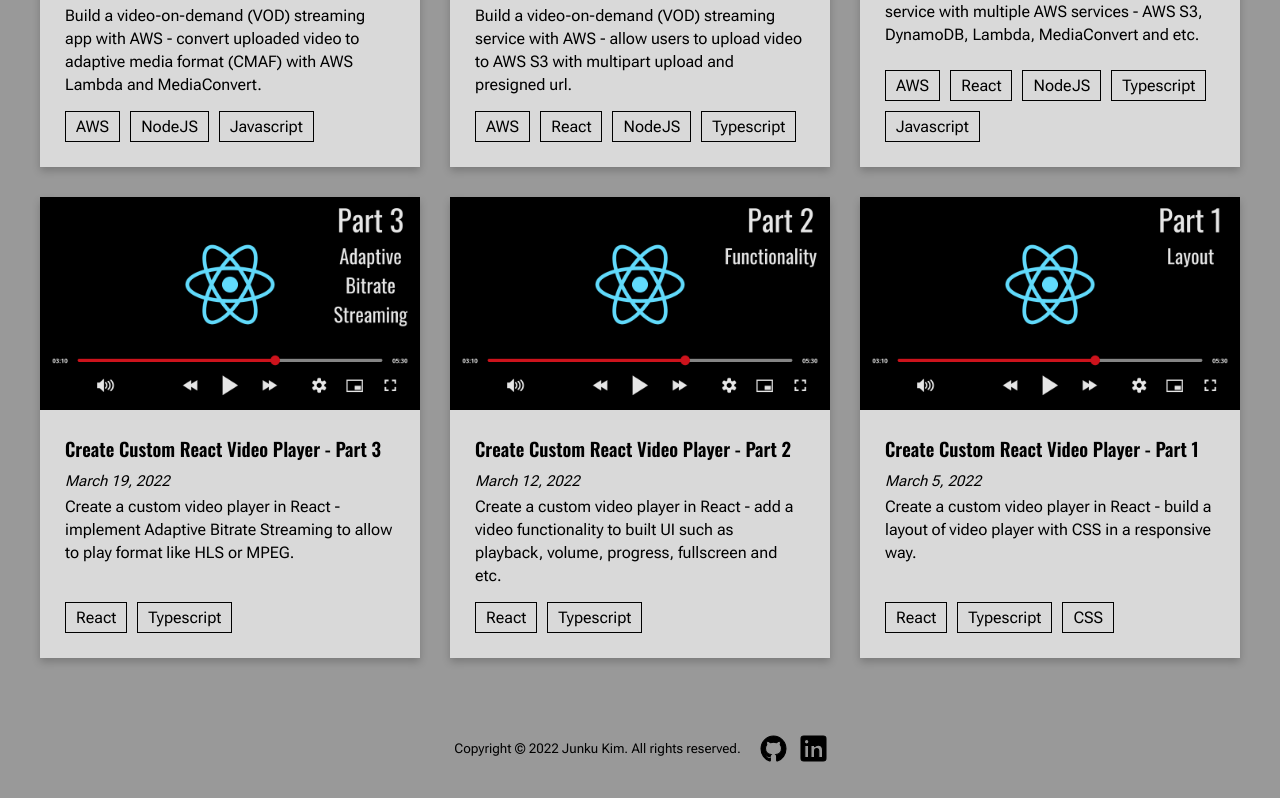
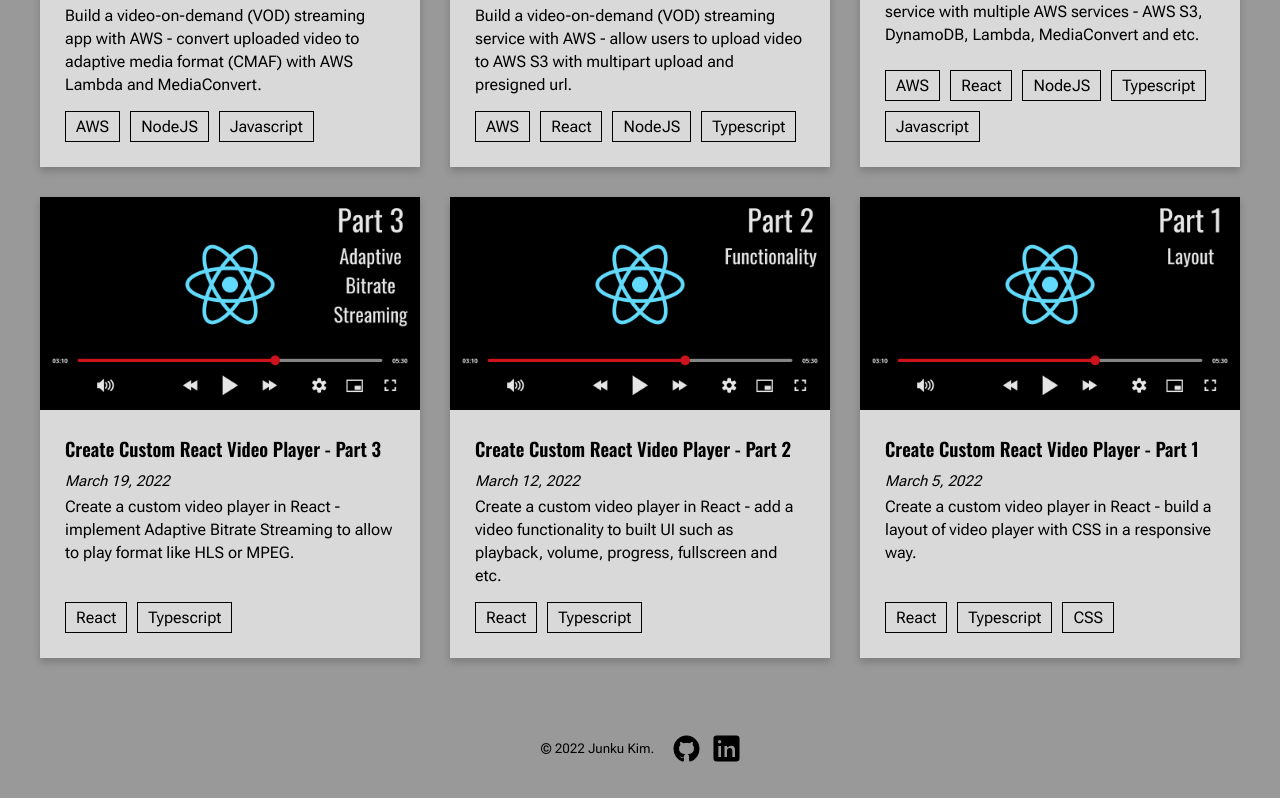
Before and after one commit to jkkrow/dev-blog, a Next.js app: page /posts in a window 1280 px wide. Shown: the part 1014-1812 px from the top of the page. Built offline with nearby package versions, Linux system fonts and the light colour scheme.

Commit message:
Updated Footer

```diff
--- a/components/Layout/Footer/index.tsx
+++ b/components/Layout/Footer/index.tsx
@@ -5,10 +5,7 @@ import classes from './index.module.scss';
 const Footer: React.FC = () => {
   return (
     <footer className={classes.footer}>
-      <small>
-        Copyright &copy; {new Date().getFullYear()} Junku Kim. All rights
-        reserved.
-      </small>
+      <small>&copy; {new Date().getFullYear()} Junku Kim.</small>
 
       <div className={classes.social}>
         <a
```
